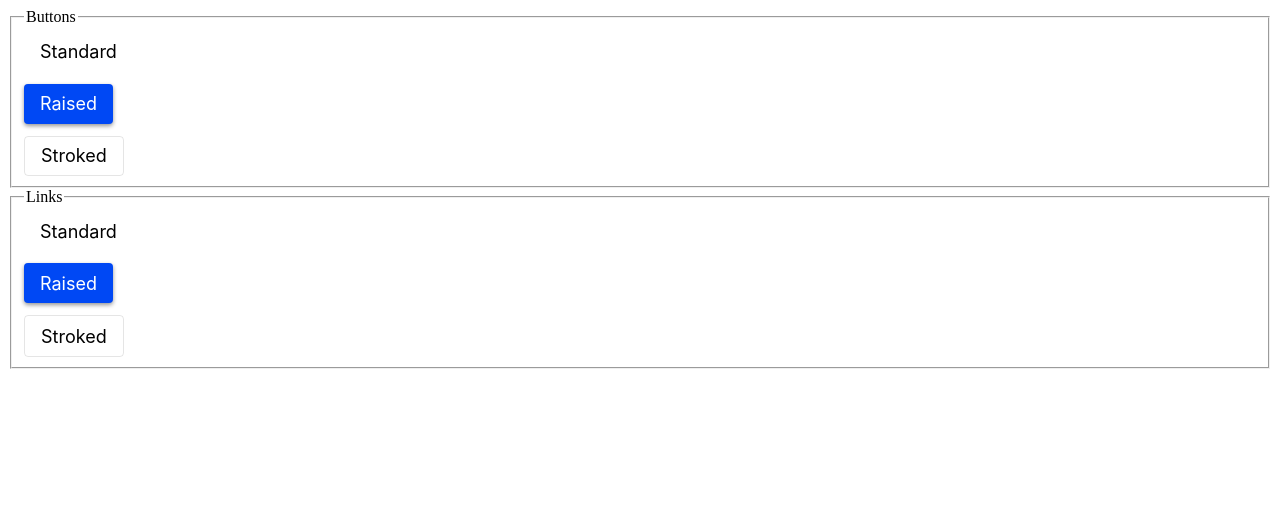
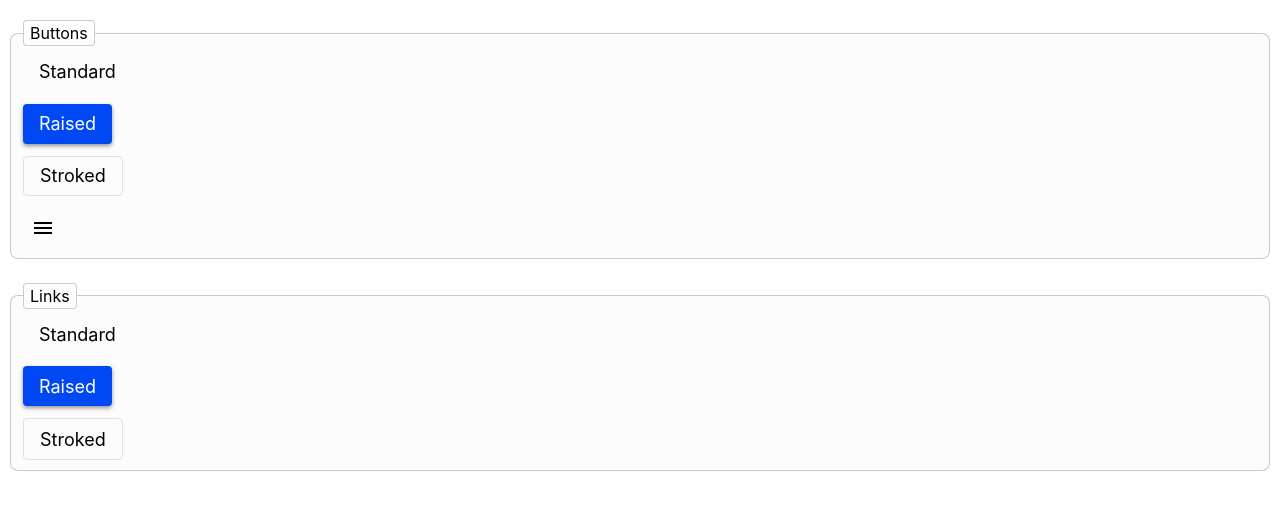
Before and after one commit to nwalkewicz/mat-ripple, a plain HTML site: page index.html in a window 1280 px wide. Drawn offline with Linux system fonts and the light colour scheme.

Commit message:
Style demo

```diff
--- a/index.html
+++ b/index.html
@@ -10,18 +10,28 @@
 	<link rel="stylesheet" href="./style.css">
 </head>
 <body>
+	<main>
+		<section>
+			<div class="wlimit">
 				<fieldset>
 					<legend>Buttons</legend>
 					<button class="btn" ripple>Standard</button>
 					<button class="btn btn__raised" ripple ripple-color="hsl(0 0% 100% / 0.15)">Raised</button>
 					<button class="btn btn__stroke" ripple>Stroked</button>
+					<button class="btn btn__icon" ripple ripple-centered>menu</button>
 				</fieldset>
-
+			</div>
+		</section>
+		<section>
+			<div class="wlimit">
 				<fieldset>
 					<legend>Links</legend>
 					<a href="#" class="btn" ripple>Standard</a>
 					<a href="#" class="btn btn__raised" ripple ripple-color="hsl(0 0% 100% / 0.15)">Raised</a>
 					<a href="#" class="btn btn__stroke" ripple>Stroked</a>
 				</fieldset>
+			</div>
+		</section>
+	</main>
 </body>
 </html>
--- a/mat-ripple.js
+++ b/mat-ripple.js
@@ -23,6 +23,8 @@ rTargets.forEach(target => {
 			}
 		}
 
+		if (e.target.getAttribute('ripple-centered') !== null) rData.position = {x:e.target.offsetWidth / 2,y:e.target.offsetHeight / 2};
+
 		// Calculate pixel offset from center of element
 		const offsetX = Math.abs((e.target.offsetWidth / 2) - rData.position.x);
 		const offsetY = Math.abs((e.target.offsetHeight / 2) - rData.position.y);
--- a/style.css
+++ b/style.css
@@ -1,10 +1,37 @@
+@import url("https://fonts.googleapis.com/icon?family=Material+Icons");
+
+section {
+	display: flex;
+	align-items: center;
+	justify-content: center;
+}
+
+.wlimit {
+	width: 100%;
+	max-width: 1440px;
+}
+
 fieldset {
 	display: flex;
 	flex-direction: column;
 	gap: 12px;
+	border-radius: 8px;
+	border: 1px solid hsl(0 0% 0% / 0.2);
+	font-family: 'Inter';
+	margin-block: 12px;
+	background-color: hsl(0 0% 99%);
 }
 fieldset > * {
 	width: fit-content;
+}
+
+legend {
+	padding-inline: 6px;
+	height: 24px;
+	line-height: 24px;
+	border: 1px solid hsl(0 0% 0% / 0.2);
+	border-radius: 4px;
+	background-color: hsl(0 0% 100%);
 }
 
 .btn {
@@ -40,3 +67,14 @@ fieldset > * {
 .btn.btn__stroke {
 	border: 1px solid hsl(0 0% 0% / 0.1);
 }
+
+.btn.btn__icon {
+	width: 40px;
+	height: 40px;
+	font-family: 'Material Icons';
+	font-size: 24px;
+	display: flex;
+	align-items: center;
+	justify-content: center;
+	border-radius: 50%;
+}
```
Lines whose indentation alone changed are shown as unchanged.
